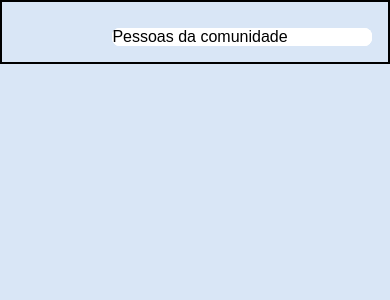
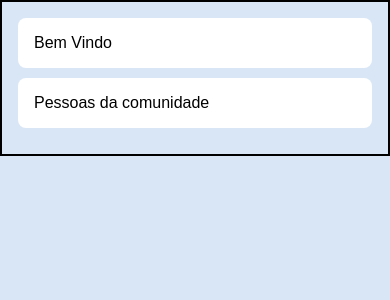
Before and after one commit to RicardoBaldrez/AluraCut, a Next.js app: page / in a window 390 px wide. Shown: the top 300 px of the page. Built offline with nearby package versions, Linux system fonts and the light colour scheme.

Commit message:
Criação da pasta src para fazer a separação dos componentes, fazendo com que as imagens sejam responsivas, fazendo a importação dos componentes MainGrid e Box

```diff
--- a/pages/_app.js
+++ b/pages/_app.js
@@ -17,6 +17,12 @@ const GlobalStyle = createGlobalStyle`
     flex-direction: column;
     min-height: 100vh;
   }
+
+  img {
+    max-width: 100%;
+    height: auto;
+    display: block;
+  }
 `
 
 const theme = {
--- a/pages/index.js
+++ b/pages/index.js
@@ -1,42 +1,20 @@
-import styled from "styled-components";
-
-/**
- * Criando um componente chamado 'Box' com a sintaxe do style-components
- * que será uma div com a estilização passada entres as crases
- */
-const Box = styled.div`
-  background: #fff;
-  border-radius: 8px;
-`;
-
-const MainGrid = styled.main`
-  display: grid;
-  grid-gap: 10px; // Espaçamento entre os elementos do grid
-  padding: 16px;
-  border: 2px solid;
-
-  // Quando a tela for de 860px pra cima
-  @media (min-width: 860px) {
-    // Definindo as 3 áreas(colunas)
-    grid-template-areas: "profileArea welcomeArea profileRelationsArea";
-    /**
-      São 3 colunas -> 1º - 160px, 2º 1fr, 3º 312px
-      1fr -> pegando uma fração da sobra de espaço, para que o layout não quebre
-    */
-    grid-template-columns: 160px 1fr 312px;
-  }
-`;
+import MainGrid from '../src/components/MainGrid';
+import Box from '../src/components/Box';
 
 export default function Home() {
+  const githubUser = 'RicardoBaldrez';
+
   return (
     <MainGrid>
-      <div style={{ gridArea: "profileArea" }}>
-        <Box>Imagem</Box>
+      <div className="profileArea" style={{ gridArea: "profileArea" }}>
+        <Box>
+          <img src={`https://github.com/${githubUser}.png`} style={{ borderRadius: '8px' }} />
+        </Box>
       </div>
-      <div style={{ gridArea: "welcomeArea" }}>
+      <div className="welcomeArea" style={{ gridArea: "welcomeArea" }}>
         <Box>Bem Vindo</Box>
       </div>
-      <div style={{ gridArea: "profileRelationsArea" }}>
+      <div className="profileRelationsArea" style={{ gridArea: "profileRelationsArea" }}>
         <Box>Pessoas da comunidade</Box>
       </div>
     </MainGrid>
--- /dev/null
+++ b/src/components/Box/index.js
@@ -0,0 +1,64 @@
+import styled from "styled-components";
+
+/**
+ * Criando um componente chamado 'Box' com a sintaxe do style-components
+ * que será uma div com a estilização passada entres as crases
+ */
+const Box = styled.div`
+  background: #ffffff;
+  border-radius: 8px;
+  padding: 16px;
+  /* CSS Pré-Pronto */
+  margin-bottom: 10px;
+  .boxLink {
+    font-size: 14px;
+    color: #2e7bb4;
+    text-decoration: none;
+    font-weight: 800;
+  }
+  .title {
+    font-size: 32px;
+    font-weight: 400;
+    margin-bottom: 20px;
+  }
+  .subTitle {
+    font-size: 18px;
+    font-weight: 400;
+    margin-bottom: 20px;
+  }
+  .smallTitle {
+    margin-bottom: 20px;
+    font-size: 16px;
+    font-weight: 700;
+    color: #333333;
+    margin-bottom: 20px;
+  }
+  hr {
+    margin-top: 12px;
+    margin-bottom: 8px;
+    border-color: transparent;
+    border-bottom-color: #ecf2fa;
+  }
+  input {
+    width: 100%;
+    background-color: #f4f4f4;
+    color: #333333;
+    border: 0;
+    padding: 14px 16px;
+    margin-bottom: 14px;
+    border-radius: 10000px;
+    ::placeholder {
+      color: #333333;
+      opacity: 1;
+    }
+  }
+  button {
+    border: 0;
+    padding: 8px 12px;
+    color: #ffffff;
+    border-radius: 10000px;
+    background-color: #6f92bb;
+  }
+`;
+
+export default Box;
--- /dev/null
+++ b/src/components/MainGrid/index.js
@@ -0,0 +1,32 @@
+import styled from "styled-components";
+
+const MainGrid = styled.main`
+  width: 100%;
+  max-width: 500px;
+  margin: 0 auto;
+  grid-gap: 10px; // Espaçamento entre os elementos do grid
+  padding: 16px;
+  border: 2px solid;
+
+  .profileArea {
+    display: none;
+    @media (min-width: 860px) {
+      display: block;
+    }
+  }
+
+  // Quando a tela for de 860px pra cima
+  @media (min-width: 860px) {
+    display: grid;
+    // Definindo as 3 áreas(colunas)
+    grid-template-areas: "profileArea welcomeArea profileRelationsArea";
+    /**
+      São 3 colunas -> 1º - 160px, 2º 1fr, 3º 312px
+      1fr -> pegando uma fração da sobra de espaço, para que o layout não quebre
+    */
+    grid-template-columns: 160px 1fr 312px;
+    max-width: 1110px;
+  }
+`;
+
+export default MainGrid;
```
